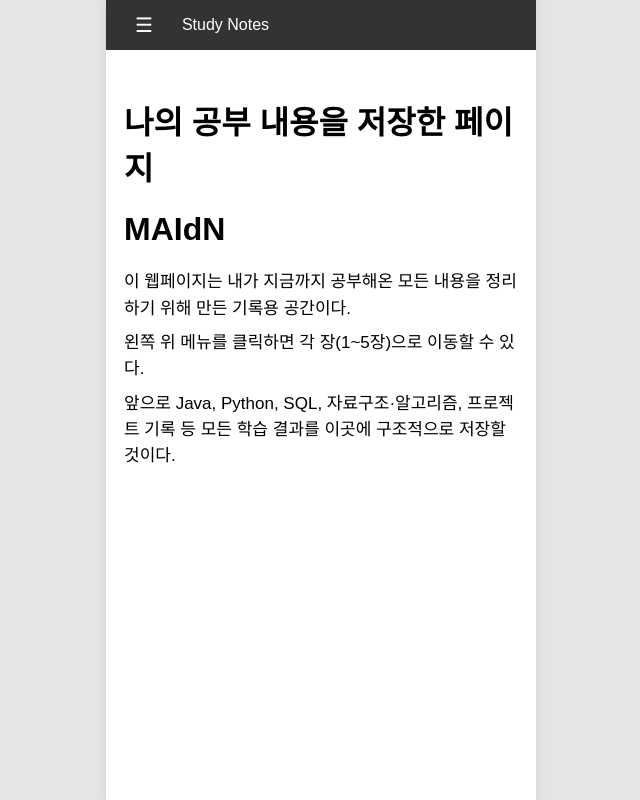
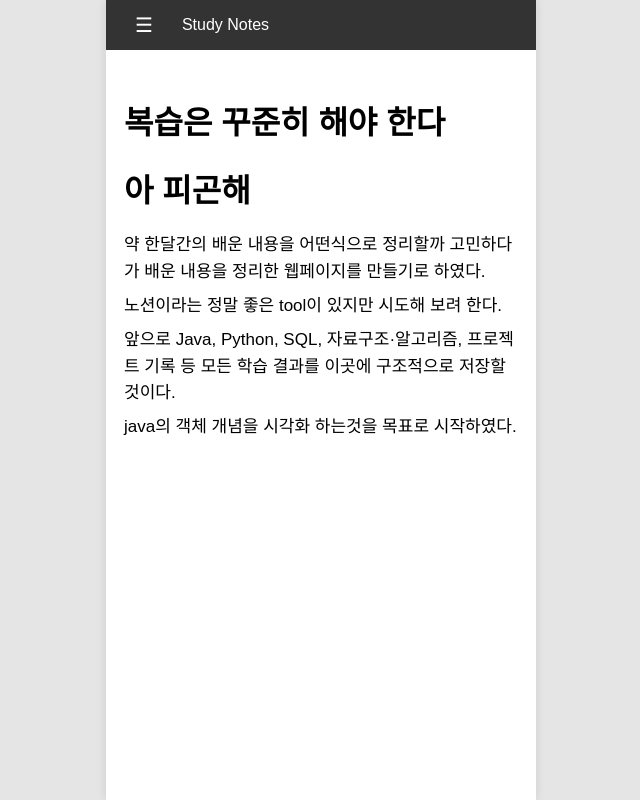
Before and after one commit to A6597a-yt/StudyNYT, a plain HTML site: page index.html in a window 1280 px wide. Shown: the whole page, without its empty margins (319-959 px from the left). Drawn offline with Linux system fonts and the light colour scheme.

Commit message:
Add files via upload

```diff
--- a/index.html
+++ b/index.html
@@ -17,11 +17,12 @@
     <div id="sidebar" class="sidebar"></div>
 
     <div class="content">
-        <h1>나의 공부 내용을 저장한 페이지</h1>
-        <h1>MAIdN</h1>
-        <p>이 웹페이지는 내가 지금까지 공부해온 모든 내용을 정리하기 위해 만든 기록용 공간이다.</p>
-        <p>왼쪽 위 메뉴를 클릭하면 각 장(1~5장)으로 이동할 수 있다.</p>
+        <h1>복습은 꾸준히 해야 한다</h1>
+        <h1>아 피곤해</h1>
+        <p>약 한달간의 배운 내용을 어떤식으로 정리할까 고민하다가 배운 내용을 정리한 웹페이지를 만들기로 하였다.</p>
+        <p>노션이라는 정말 좋은 tool이 있지만 시도해 보려 한다.</p>
         <p>앞으로 Java, Python, SQL, 자료구조·알고리즘, 프로젝트 기록 등 모든 학습 결과를 이곳에 구조적으로 저장할 것이다.</p>
+        <p>java의 객체 개념을 시각화 하는것을 목표로 시작하였다.</p>
     </div>
 
 </div>
```
